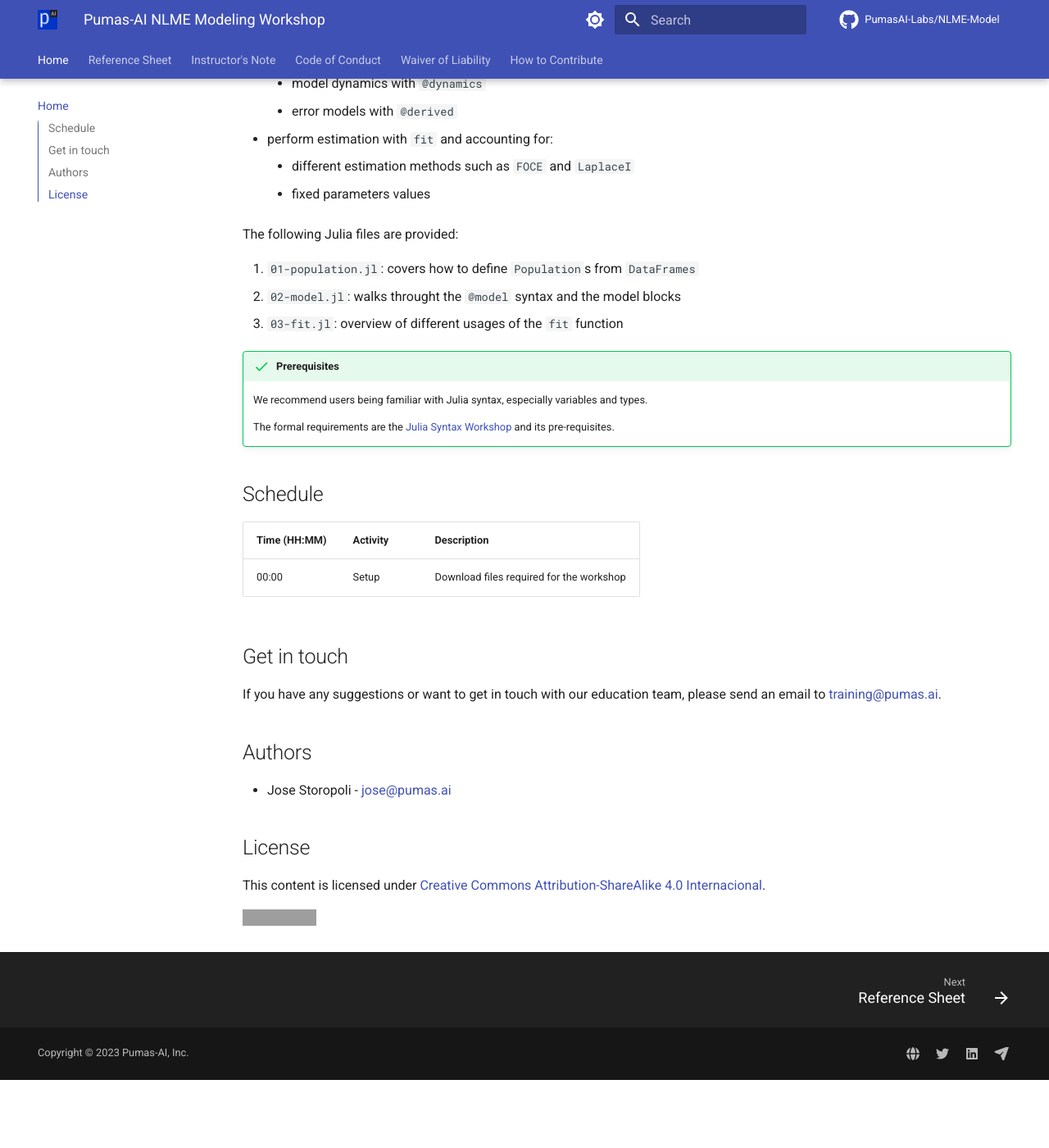
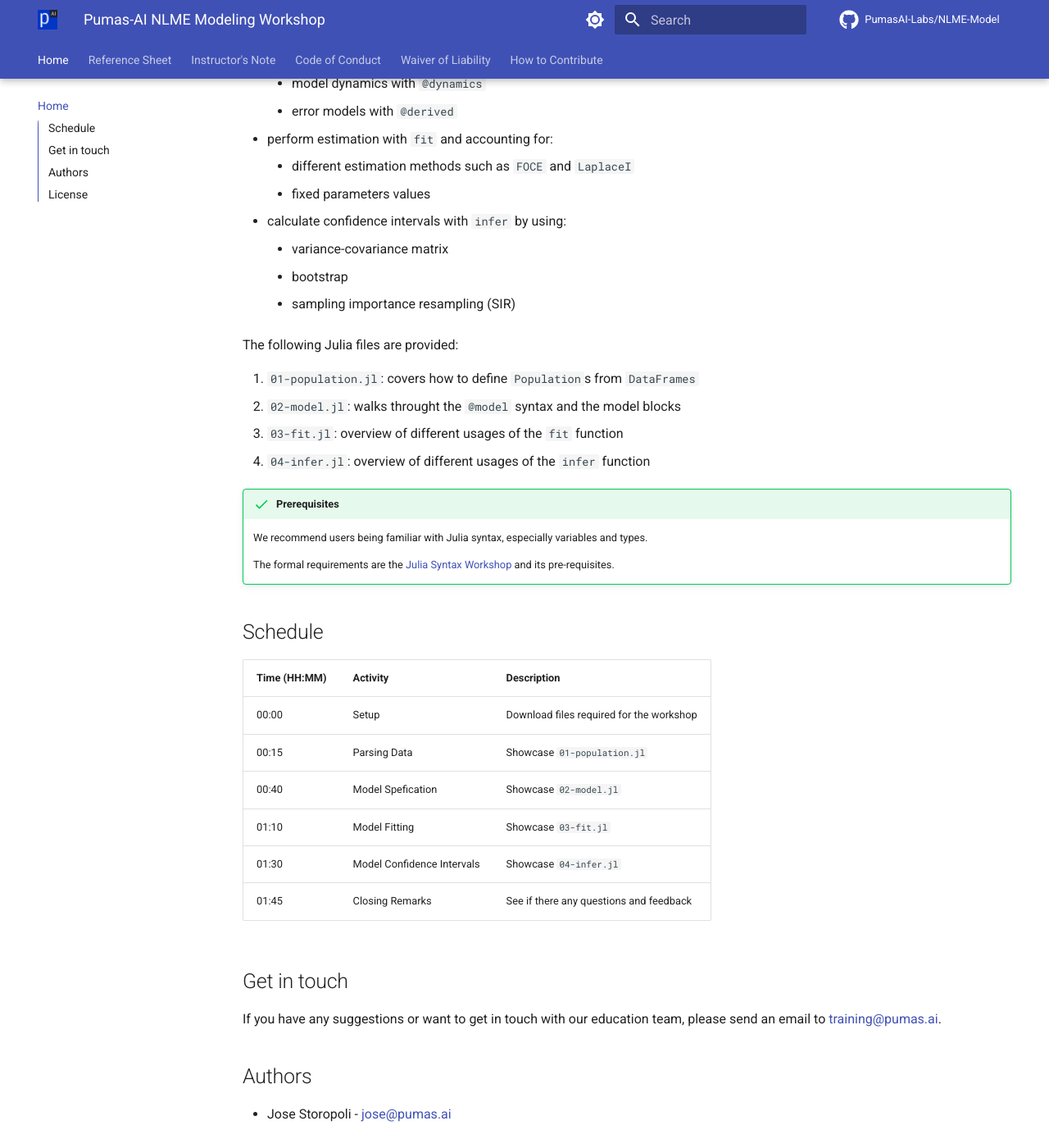
Before and after one commit to PumasAI-Labs/NLME-Model, an MkDocs documentation site: the page built from docs/index.md, in a window 1280 px wide and 1400 px high, scrolled down 433 px. Shown: the whole window at 82% size. Built offline with MkDocs 1.6.1 and Material for MkDocs 9.7.7, drawn with Linux system fonts in a browser that asks for light colours; comment, search, counter and statistics services are not loaded; before the commit the page ends 1750 px from its top, so only the background shows below that; grey boxes are pictures that could not be loaded.

Commit message:
fix: add time tables and 04-infer in index.md

```diff
--- a/docs/index.md
+++ b/docs/index.md
@@ -19,12 +19,17 @@ It covers how to:
 - perform estimation with `fit` and accounting for:
     - different estimation methods such as `FOCE` and `LaplaceI`
     - fixed parameters values
+- calculate confidence intervals with `infer` by using:
+    - variance-covariance matrix
+    - bootstrap
+    - sampling importance resampling (SIR)
 
- The following Julia files are provided:
+The following Julia files are provided:
 
- 1. `01-population.jl`: covers how to define `Population`s from `DataFrames`
- 1. `02-model.jl`: walks throught the `@model` syntax and the model blocks
- 1. `03-fit.jl`: overview of different usages of the `fit` function
+1.  `01-population.jl`: covers how to define `Population`s from `DataFrames`
+1.  `02-model.jl`: walks throught the `@model` syntax and the model blocks
+1.  `03-fit.jl`: overview of different usages of the `fit` function
+1.  `04-infer.jl`: overview of different usages of the `infer` function
 
 !!! success "Prerequisites"
 
@@ -34,9 +39,14 @@ It covers how to:
 
 ## Schedule
 
-| Time (HH:MM) | Activity | Description                              |
-| ------------ | -------- | ---------------------------------------- |
-| 00:00        | Setup    | Download files required for the workshop |
+| Time (HH:MM) | Activity                   | Description                              |
+| ------------ | -------------------------- | ---------------------------------------- |
+| 00:00        | Setup                      | Download files required for the workshop |
+| 00:15        | Parsing Data               | Showcase `01-population.jl`              |
+| 00:40        | Model Spefication          | Showcase `02-model.jl`                   |
+| 01:10        | Model Fitting              | Showcase `03-fit.jl`                     |
+| 01:30        | Model Confidence Intervals | Showcase `04-infer.jl`                   |
+| 01:45        | Closing Remarks            | See if there any questions and feedback  |
 
 ## Get in touch
 
```
